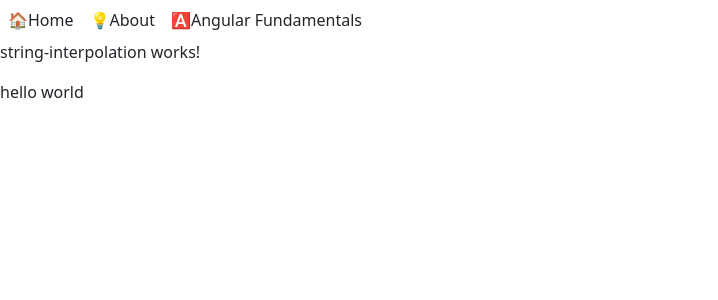
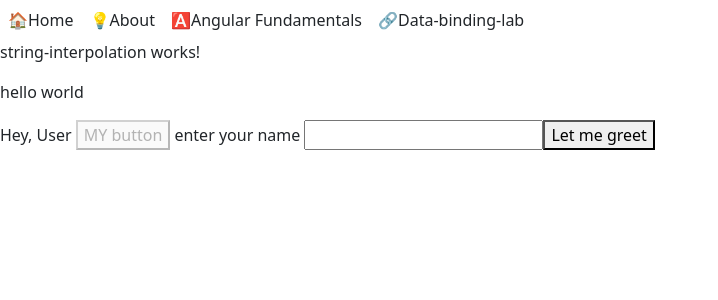
Before and after one commit to Anzilshrestha23/Angular_tutorial, an Angular app in the folder angular_tutorial/: page /angular-fundamentals in a window 1280 px wide. Shown: the top 300 px of the page, without its empty margins (0-718 px from the left). Built offline with nearby package versions, Linux system fonts and the light colour scheme.

Commit message:
routing-revision

```diff
--- a/angular_tutorial/src/app/angular-fundamentals/angular-fundamentals.component.html
+++ b/angular_tutorial/src/app/angular-fundamentals/angular-fundamentals.component.html
@@ -1 +1,2 @@
 <app-string-interpolation></app-string-interpolation>
+<app-data-binding-lab></app-data-binding-lab>
--- a/angular_tutorial/src/app/angular-fundamentals/angular-fundamentals.component.ts
+++ b/angular_tutorial/src/app/angular-fundamentals/angular-fundamentals.component.ts
@@ -1,10 +1,11 @@
 import { Component } from '@angular/core';
 import { StringInterpolationComponent } from './string-interpolation/string-interpolation.component';
+import { DataBindingLabComponent } from './data-binding-lab/data-binding-lab.component';
 
 @Component({
   selector: 'app-angular-fundamentals',
   standalone: true,
-  imports: [StringInterpolationComponent],
+  imports: [StringInterpolationComponent , DataBindingLabComponent],
   templateUrl: './angular-fundamentals.component.html',
   styleUrl: './angular-fundamentals.component.css'
 })
--- /dev/null
+++ b/angular_tutorial/src/app/angular-fundamentals/data-binding-lab/data-binding-lab.component.html
@@ -0,0 +1,5 @@
+Hey, {{name}}
+<button class="mybtn" [disabled]="isoff">MY button</button>
+enter your name
+<input [value]="studentName">
+<button (click)="sayhi()">Let me greet</button>
--- /dev/null
+++ b/angular_tutorial/src/app/angular-fundamentals/data-binding-lab/data-binding-lab.component.ts
@@ -0,0 +1,18 @@
+import { Component } from '@angular/core';
+
+@Component({
+  selector: 'app-data-binding-lab',
+  standalone: true,
+  imports: [],
+  templateUrl: './data-binding-lab.component.html',
+  styleUrl: './data-binding-lab.component.css'
+})
+export class DataBindingLabComponent {
+  name : string = "User"
+  isoff: boolean = true;
+  studentName: string ="";
+
+  sayhi(){
+    console.log("Hi");
+  }
+}
--- a/angular_tutorial/src/app/app.component.html
+++ b/angular_tutorial/src/app/app.component.html
@@ -7,4 +7,6 @@
   }
 </nav>
 
+
+
 <router-outlet></router-outlet>
--- a/angular_tutorial/src/app/app.component.ts
+++ b/angular_tutorial/src/app/app.component.ts
@@ -12,6 +12,9 @@ export class AppComponent {
  navigationItem = [
     {name: "Home", url: "/home", icon: "🏠" },
     {name: "About", url: "/about", icon: "💡"},
-    {name: "Angular Fundamentals", url: "/angular-fundamentals", icon: "🅰️"}
+    {name: "Angular Fundamentals", url: "/angular-fundamentals", icon: "🅰️"},
+    {name: "Data-binding-lab", url: "/data-binding", icon: "🔗"},
   ]
+
+
 };
--- a/angular_tutorial/src/app/app.routes.ts
+++ b/angular_tutorial/src/app/app.routes.ts
@@ -2,10 +2,12 @@ import { Routes } from '@angular/router';
 import { HomeComponent } from './home/home.component';
 import { AboutComponent } from './about/about.component';
 import { AngularFundamentalsComponent } from './angular-fundamentals/angular-fundamentals.component';
+import { DataBindingLabComponent } from './angular-fundamentals/data-binding-lab/data-binding-lab.component';
 
 
 export const routes: Routes = [
     {path: 'home', component:HomeComponent},
     {path: 'about', component: AboutComponent},
-    {path: 'angular-fundamentals', component: AngularFundamentalsComponent}
-];
+    {path: 'angular-fundamentals', component: AngularFundamentalsComponent},
+    {path: 'data-binding', component: DataBindingLabComponent}
+]
```
Also changed, not shown: angular_tutorial/src/app/angular-fundamentals/data-binding-lab/data-binding-lab.component.css (added), 1 other file (tests, documents, lock files or other folders).
